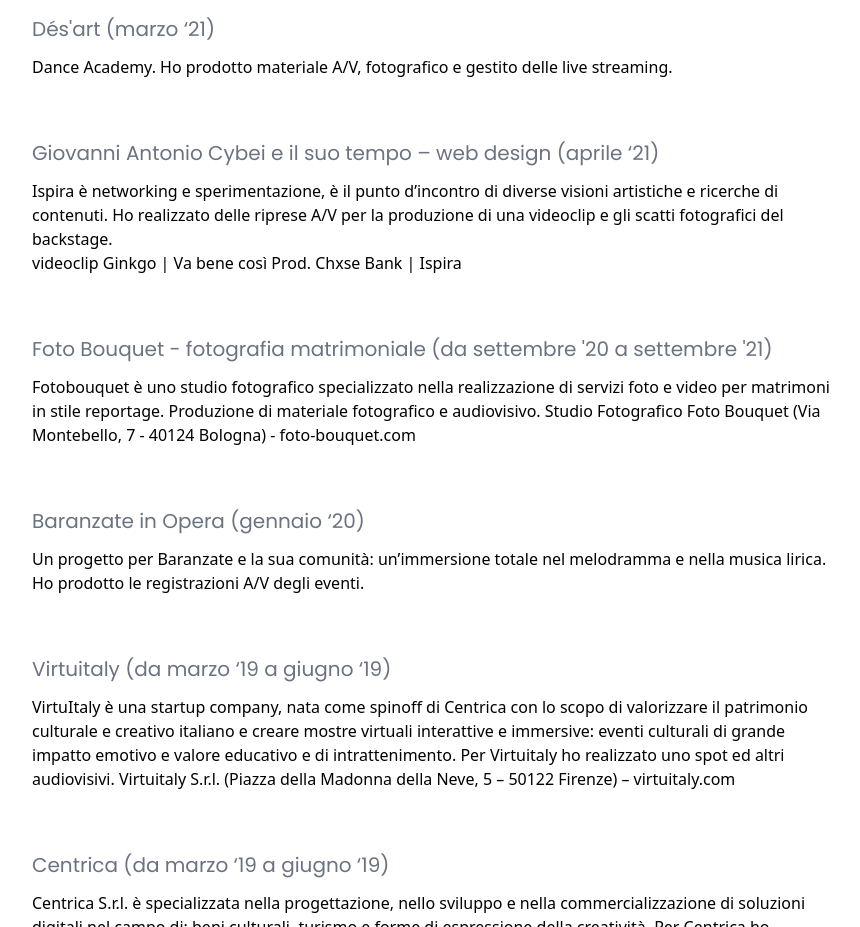
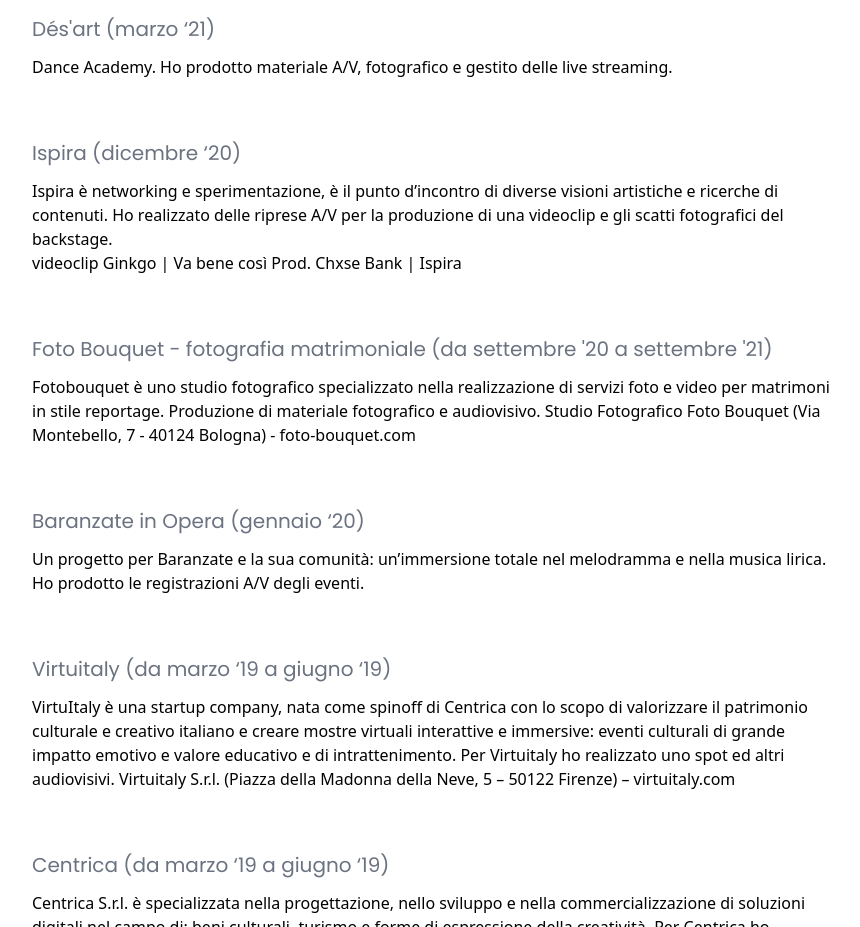
Before and after one commit to lorenzoantei/myBlog, a Gatsby site: page /cv in a window 1280 px wide. Shown: the part 1553-2480 px from the top of the page, without its empty margins (208-1068 px from the left). Built offline with nearby package versions, Linux system fonts and the light colour scheme; Gatsby itself is replaced by a stand-in of ours.

Commit message:
Update cv.js

```diff
--- a/src/pages/cv.js
+++ b/src/pages/cv.js
@@ -53,7 +53,7 @@
           </div>
 
           <div class="py-6">
-            <h3 className="font-poppins text-xl text-gray-500 py-3">Giovanni Antonio Cybei e il suo tempo – web design (aprile ‘21)</h3>
+            <h3 className="font-poppins text-xl text-gray-500 py-3">Ispira (dicembre ‘20)</h3>
             <p>Ispira è networking e sperimentazione, è il punto d’incontro di diverse visioni artistiche e ricerche di contenuti. Ho realizzato delle riprese A/V per la produzione di una videoclip e gli scatti fotografici del backstage. </p>
             <a class="hover:underline" href="https://www.youtube.com/watch?v=hqEMg-uHIFo">videoclip Ginkgo | Va bene così Prod. Chxse Bank | Ispira</a>
           </div>
```
